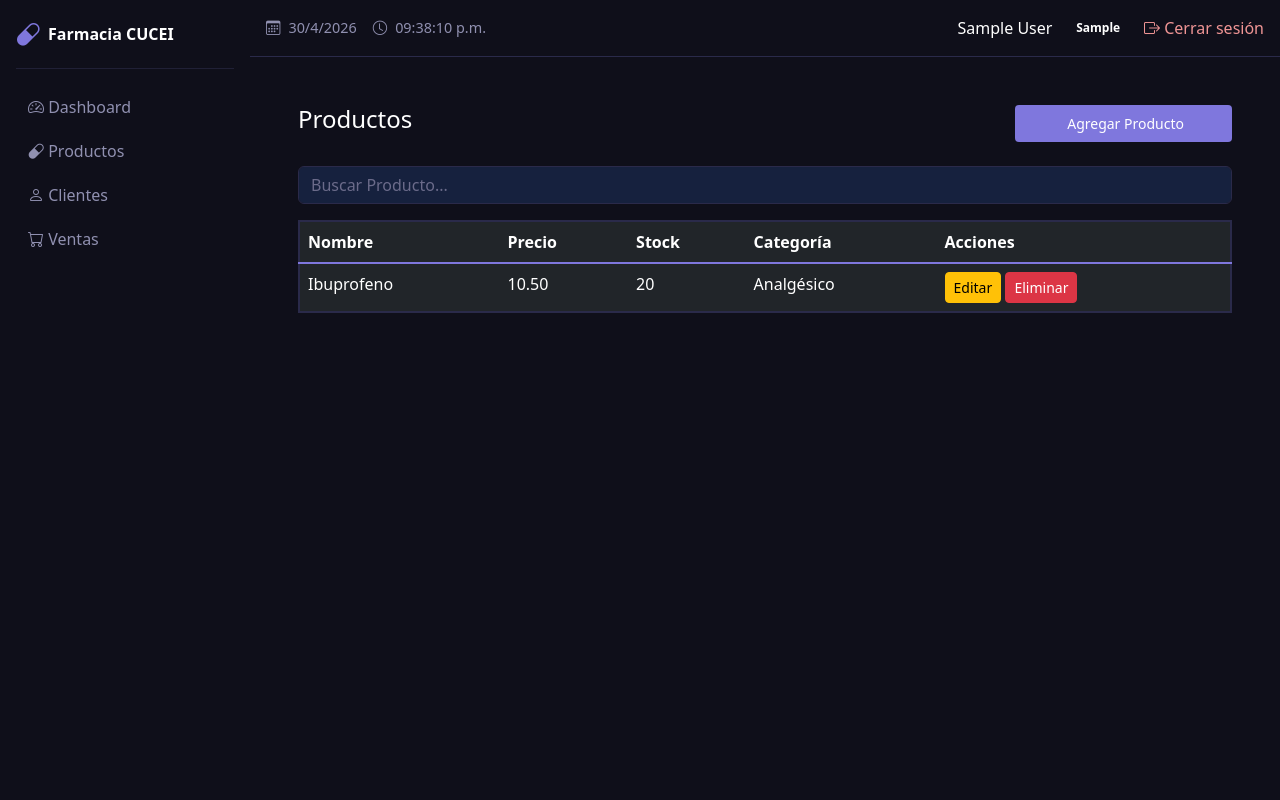
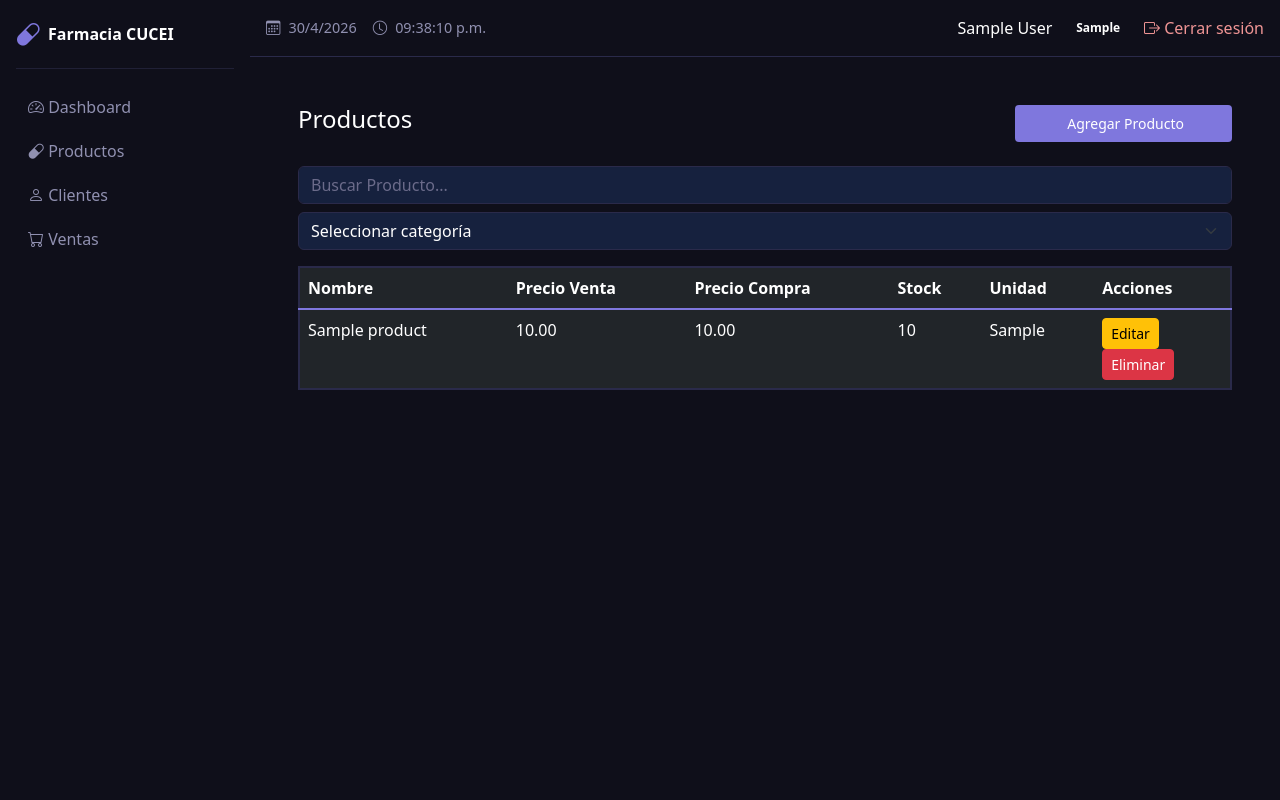
Before and after one commit to CintoraDev/Pharmacy-POS, a Flask app: page /products in a window 1280 px wide. Run offline with Flask 3, Linux system fonts and the light colour scheme; a user stored in the database is signed in; tables that the repository leaves empty hold one stand-in row (values such as "Sample post").

Commit message:
feat: add product CRUD with role protection and status field

```diff
--- a/pharmacy/models.py
+++ b/pharmacy/models.py
@@ -75,6 +75,7 @@
     sat_key = db.Column(db.String(20))
     unit = db.Column(db.String(20))
     id_category = db.Column(db.Integer, db.ForeignKey('product_categories.id'))
+    status = db.Column(db.Boolean, default=True)
 
     sale_details = db.relationship('SaleDetail', backref='product')
     purchase_details = db.relationship('PurchaseDetail', backref='product')
--- a/pharmacy/routes/products.py
+++ b/pharmacy/routes/products.py
@@ -1,9 +1,73 @@
-from flask import Blueprint, render_template
+from flask import Blueprint, render_template, request, flash, redirect, url_for
 from flask_login import login_required
+from models import Product, ProductCategory, db
+from utils import role_required
 
 products_bp = Blueprint('products', __name__)
 
 @products_bp.route('/products')
 @login_required
 def index():
-    return render_template('products/index.html')
+    products = Product.query.filter_by(status = True).all()
+    product_categories = ProductCategory.query.all()
+    return render_template('products/index.html', products = products, product_categories = product_categories)
+
+@products_bp.route('/products/create', methods=['POST'])
+@role_required('admin', 'gerente')
+@login_required
+def create():
+    name = request.form.get('name')
+    description = request.form.get('description')
+    price_sale = request.form.get('price_sale')
+    price_purchase = request.form.get('price_purchase')
+    stock = request.form.get('stock')
+    unit = request.form.get('unit')
+    id_category = request.form.get('id_category')
+
+    existing_product = Product.query.filter_by(name=name).first()
+    if existing_product:
+        flash('El producto ya existe', 'error')
+        return redirect(url_for('products.index'))
+
+    new_product = Product(
+        name = name,
+        description = description,
+        price_sale = price_sale,
+        price_purchase = price_purchase,
+        stock = stock,
+        unit = unit,
+        id_category = id_category
+    )
+
+    db.session.add(new_product)
+    db.session.commit()
+    flash('Producto creado correctamente', 'success')
+    return redirect(url_for('products.index'))
+
+
+@products_bp.route('/products/update/<int:id>', methods=['POST'])
+@role_required('admin', 'gerente')
+@login_required
+def update(id):
+    product = Product.query.get_or_404(id)
+    product.name = request.form.get('name')
+    product.description = request.form.get('description')
+    product.price_sale = request.form.get('price_sale')
+    product.price_purchase = request.form.get('price_purchase')
+    product.stock = request.form.get('stock')
+    product.unit = request.form.get('unit')
+    product.id_category = request.form.get('id_category')
+    db.session.commit()
+    flash('Producto actualizado correctamente', 'success')
+    return redirect(url_for('products.index'))
+
+
+@products_bp.route('/products/desactivate/<int:id>', methods=['POST'])
+@role_required('admin', 'gerente')
+@login_required
+def desactivate(id):
+    product = Product.query.get_or_404(id)
+    product.status = False
+    db.session.commit()
+    flash('Producto desactivado correctamente', 'success')
+    return redirect(url_for('products.index'))
--- a/pharmacy/templates/products/index.html
+++ b/pharmacy/templates/products/index.html
@@ -10,31 +10,44 @@
     </div>
 
     <div class="mb-3">
-        <input type="text" class="form-control" placeholder="Buscar Producto...">
+        <input type="text" class="form-control mb-2" placeholder="Buscar Producto...">
+        <select name="id_category" class="form-select " id="prod-category">
+            <option value="">Seleccionar categoría</option>
+            {%for category in product_categories%}
+            <option value="{{category.id}}">{{category.name}}</option>
+            {%endfor%}
+        </select>
     </div>
 
     <table class="table table-hover table-dark" style="border: 2px solid #2a2a4a; border-radius: 8px;">
         <thead style="border-bottom: 2px solid #7F77DD;">
             <tr>
                 <th>Nombre</th>
-                <th>Precio</th>
+                <th>Precio Venta</th>
+                <th>Precio Compra</th>
                 <th>Stock</th>
-                <th>Categoría</th>
+                <th>Unidad</th>
                 <th>Acciones</th>
             </tr>
         </thead>
 
         <tbody>
+            {% for product in products %}
             <tr>
-                <td>Ibuprofeno</td>
-                <td>10.50</td>
-                <td>20</td>
-                <td>Analgésico</td>
+                <td>{{product.name}}</td>
+                <td>{{product.price_sale}}</td>
+                <td>{{product.price_purchase}}</td>
+                <td>{{product.stock}}</td>
+                <td>{{product.unit}}</td>
                 <td>
-                    <button class="btn btn-sm btn-warning">Editar</button>
-                    <button class="btn btn-sm btn-danger">Eliminar</button>
+                    <button class="btn btn-sm btn-warning" data-bs-toggle="modal"
+                        data-bs-target="#modal-edit-{{ product.id }}">Editar</button>
+                    <form method="POST" action="{{ url_for('products.desactivate', id=product.id) }}">
+                        <button type="submit" class="btn btn-sm btn-danger">Eliminar</button>
+                    </form>
                 </td>
             </tr>
+            {%endfor%}
         </tbody>
     </table>
 
@@ -46,23 +59,40 @@
                     <button type="button" class="btn-close" data-bs-dismiss="modal"></button>
                 </div>
                 <div class="modal-body">
-                    <form method="POST" id="form-product">
+                    <form method="POST" action="{{ url_for('products.create') }}" id="form-product">
                         <div class="mb-3">
                             <label class="form-label" for="prod-name">Nombre</label>
                             <input class="form-control" type="text" name="name" id="prod-name">
                         </div>
                         <div class="mb-3">
-                            <label class="form-label" for="prod-price">Precio</label>
-                            <input class="form-control" type="number" name="price" step="0.01" id="prod-price">
+                            <label class="form-label" for="prod-description">Descripción</label>
+                            <textarea class="form-control" name="description" id="prod-description"></textarea>
+                        </div>
+                        <div class="mb-3">
+                            <label class="form-label" for="prod-price-sale">Precio de Venta</label>
+                            <input class="form-control" type="number" name="price_sale" step="0.01"
+                                id="prod-price_sale">
+                        </div>
+                        <div class="mb-3">
+                            <label class="form-label" for="prod-price-purchase">Precio de Compra</label>
+                            <input class="form-control" type="number" name="price_purchase" step="0.01"
+                                id="prod-price_purchase">
                         </div>
                         <div class="mb-3">
                             <label class="form-label" for="prod-stock">Stock</label>
                             <input class="form-control" type="number" name="stock" id="prod-stock">
                         </div>
                         <div class="mb-3">
+                            <label class="form-label" for="prod-unit">Unidad de medida</label>
+                            <input class="form-control" type="text" name="unit" id="prod-unit">
+                        </div>
+                        <div class="mb-3">
                             <label class="form-label" for="prod-category">Categoría</label>
                             <select name="id_category" class="form-select" id="prod-category">
                                 <option value="">Seleccionar categoría</option>
+                                {%for category in product_categories%}
+                                <option value="{{category.id}}">{{category.name}}</option>
+                                {%endfor%}
                             </select>
                         </div>
                     </form>
@@ -75,6 +105,71 @@
         </div>
     </div>
 
+
+
+
+    {% for product in products %}
+    <div class="modal fade" id="modal-edit-{{ product.id }}">
+        <div class="modal-dialog">
+            <div class="modal-content">
+                <div class="modal-header">
+                    <h5 class="modal-title">Editar Producto</h5>
+                    <button type="button" class="btn-close" data-bs-dismiss="modal"></button>
+                </div>
+                <div class="modal-body">
+                    <form method="POST" action="{{ url_for('products.update', id=product.id) }}"
+                        id="form-product-{{ product.id }}">
+                        <div class="mb-3">
+                            <label class="form-label" for="prod-name">Nombre</label>
+                            <input class="form-control" type="text" name="name" id="prod-name"
+                                value="{{ product.name }}">
+                        </div>
+                        <div class="mb-3">
+                            <label class="form-label" for="prod-description">Descripción</label>
+                            <textarea class="form-control" name="description"
+                                id="prod-description">{{ product.description }}</textarea>
+                        </div>
+                        <div class="mb-3">
+                            <label class="form-label" for="prod-price-sale">Precio de Venta</label>
+                            <input class="form-control" type="number" name="price_sale" step="0.01" id="prod-price_sale"
+                                value="{{ product.price_sale }}">
+                        </div>
+                        <div class="mb-3">
+                            <label class="form-label" for="prod-price-purchase">Precio de Compra</label>
+                            <input class="form-control" type="number" name="price_purchase" step="0.01"
+                                id="prod-price_purchase" value="{{ product.price_purchase }}">
+                        </div>
+                        <div class="mb-3">
+                            <label class="form-label" for="prod-stock">Stock</label>
+                            <input class="form-control" type="number" name="stock" id="prod-stock"
+                                value="{{ product.stock }}">
+                        </div>
+                        <div class="mb-3">
+                            <label class="form-label" for="prod-unit">Unidad de medida</label>
+                            <input class="form-control" type="text" name="unit" id="prod-unit"
+                                value="{{ product.unit }}">
+                        </div>
+                        <div class="mb-3">
+                            <label class="form-label" for="prod-category">Categoría</label>
+                            <select name="id_category" class="form-select" id="prod-category">
+                                <option value="">Seleccionar categoría</option>
+                                {% for category in product_categories %}
+                                <option value="{{ category.id }}" {% if product.id_category==category.id
+                                    %}selected{%endif %}>{{ category.name }}</option>
+                                {% endfor %}
+                            </select>
+                        </div>
+                    </form>
+                </div>
+                <div class="modal-footer">
+                    <button type="button" class="btn btn-secondary" data-bs-dismiss="modal">Cancelar</button>
+                    <button class="btn btn-primary-custom" form="form-product-{{ product.id }}">Guardar</button>
+                </div>
+            </div>
+        </div>
+    </div>
+    {%endfor%}
+
 </div>
 
 {% endblock %}
```
